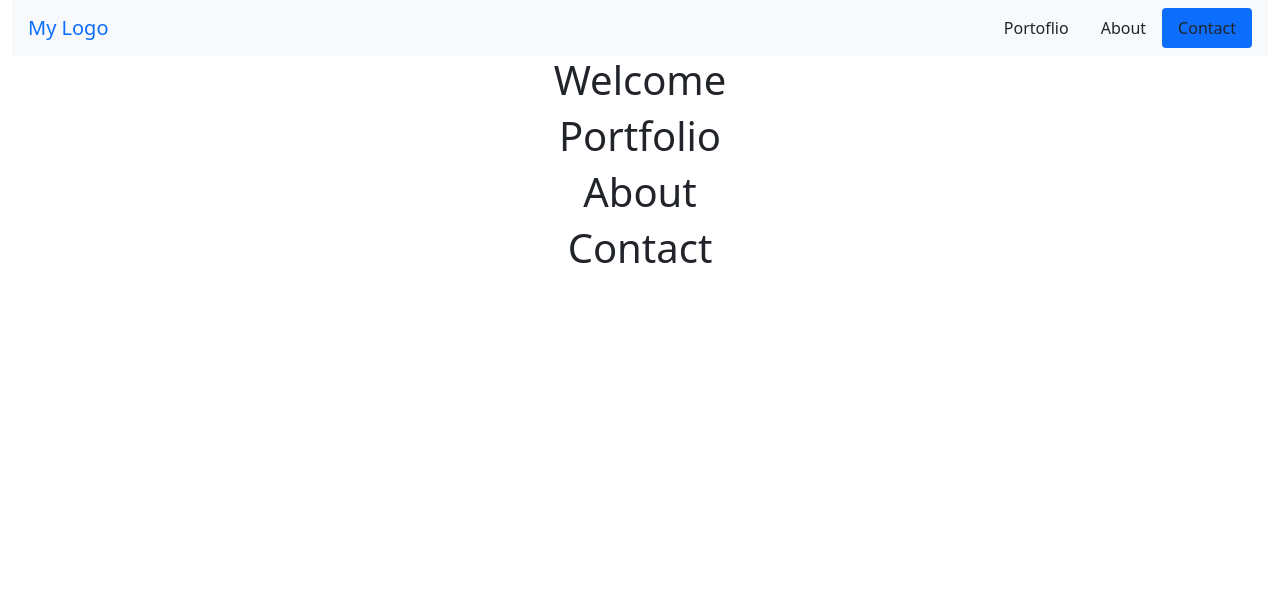
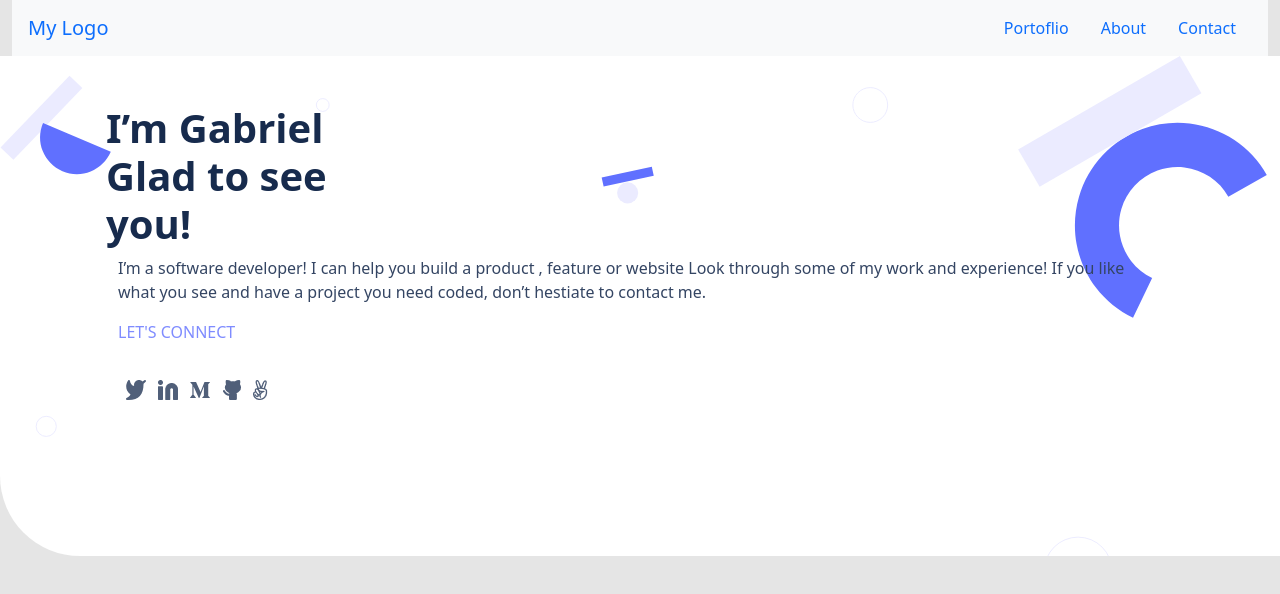
Before and after one commit to nunegabriel/Porfolio_Bootstrap, a website: page index.html in a window 1280 px wide. Drawn offline with Linux system fonts and the light colour scheme.

Commit message:
index.html updated

```diff
--- a/index.html
+++ b/index.html
@@ -1,13 +1,16 @@
 <!DOCTYPE html>
 <html lang="en">
+
 <head>
   <meta charset="UTF-8">
   <meta http-equiv="X-UA-Compatible" content="IE=edge">
   <meta name="viewport" content="width=device-width, initial-scale=1.0">
   <link rel="stylesheet" href="assets/css/bootstrap.min.css">
+  <link rel="stylesheet" href="style.css">
   <script src="assets/js/bootstrap.min.js"></script>
   <title>Portfolio - using bootstrap</title>
 </head>
+
 <body>
 
   <header>
@@ -17,56 +20,54 @@
         <a class="navbar-brand text-primary font-weight-bold " href="#">My Logo</a>
         <ul class="nav nav-pills">
           <li class="nav-item">
-      <a class="nav-link text-dark" href="#portfolio">Portoflio</a>
+            <a class="nav-link primary-link" href="#portfolio">Portoflio</a>
           </li>
           <li class="nav-item">
-      <a class="nav-link text-dark" href="#about">About</a>
+            <a class="nav-link primary-link" href="#about">About</a>
           </li>
           <li class="nav-item">
-      <a class="nav-link text-dark" href="#contact">Contact</a>
+            <a class="nav-link primary-link" href="#contact">Contact</a>
           </li>
         </ul>
       </nav>
     </div>
 
+
   </header>
-    <main data-bs-spy="scroll" data-bs-target="#navbar-example2" data-bs-offset="0" class="scrollspy-example" tabindex="0">
+  <main data-bs-spy="scroll" data-bs-target="#navbar-example2" data-bs-offset="0"
+    class="scrollspy-example bg-white land" tabindex="0">
     <!-- Welcome Section -->
     <section id="welcome">
-  <div class="container">
+      <div class="container p-5">
+
+        <h1 class="row head">I’m Gabriel <br>
+          Glad to see <br>you! </h1>
+        <p class="para">
+          I’m a software developer! I can help you build a product ,
+          feature or website Look through some of my work and experience! If you like what
+          you see and have a project you need coded, don’t hestiate to contact me.
+        </p>
+
+        <div class="row pr-2">
+          <p>
+            LET'S CONNECT
+          </p>
+        </div>
         <div class="row">
-      <div class="col-12">
-        <h1 class="text-center">Welcome</h1>
+          <div class="col p-3">
+            <img class="linkedin p-1" alt="twitter" src="./img/Vector(1).svg">
+            <img class="linkedin p-1" alt="linkedIn" src="./img/linkedin-icon.png">
+            <img class="linkedin p-1" alt="MEDIUM" src="./img/Vector.svg">
+            <img class="linkedin p-1" alt="github" src="./img/Vector(1).png">
+            <img class="linkedin p-1" alt="social" src="./img/Vector.png">
           </div>
         </div>
       </div>
+
     </section>
-    <!-- Portfolio Section -->
-    <section id="portfolio">
+
     <div class="container">
-        <div class="row">
-          <div class="col-12">
-            <h1 class="text-center">Portfolio</h1>
-          </div>
-        </div>
-      </div>
-    <!-- About Section -->
-    <section id="about">
-      <div class="container">
-        <div class="row">
-          <div class="col-12">
-            <h1 class="text-center">About</h1>
-          </div>
-        </div>
-      </div>
-    <!-- Contact Section -->
-    <section id="contact">
-      <div class="container">
-        <div class="row">
-          <div class="col-12">
-            <h1 class="text-center">Contact</h1>
-          </div>
-        </div>
+
     </div>
 
   </main>
@@ -74,4 +75,5 @@
 
 
 </body>
+
 </html>
--- a/style.css
+++ b/style.css
@@ -0,0 +1,27 @@
+.land {
+  background-image: url(./img/Headerbg.svg);
+  background-repeat: no-repeat;
+  background-size: cover;
+  border-bottom-left-radius: 80px;
+  height: 500px;
+}
+
+body {
+  background-color: #e5e5e5;
+}
+
+.para {
+  font-weight: 400;
+  font-size: 16px;
+  line-height: 24px;
+  color: #344563;
+}
+
+.head {
+  color: #172b4d;
+  font-weight: 700;
+}
+
+.pr-2 {
+  color: #7f8cff;
+}
```
Also changed, not shown: img/Headerbg.svg (added), img/Thur.png (added), img/Vector(1).png (added), img/Vector(1).svg (added), img/Vector.png (added), img/Vector.svg (added), img/linkedin-icon.png (added). Lines whose indentation alone changed are shown as unchanged.
